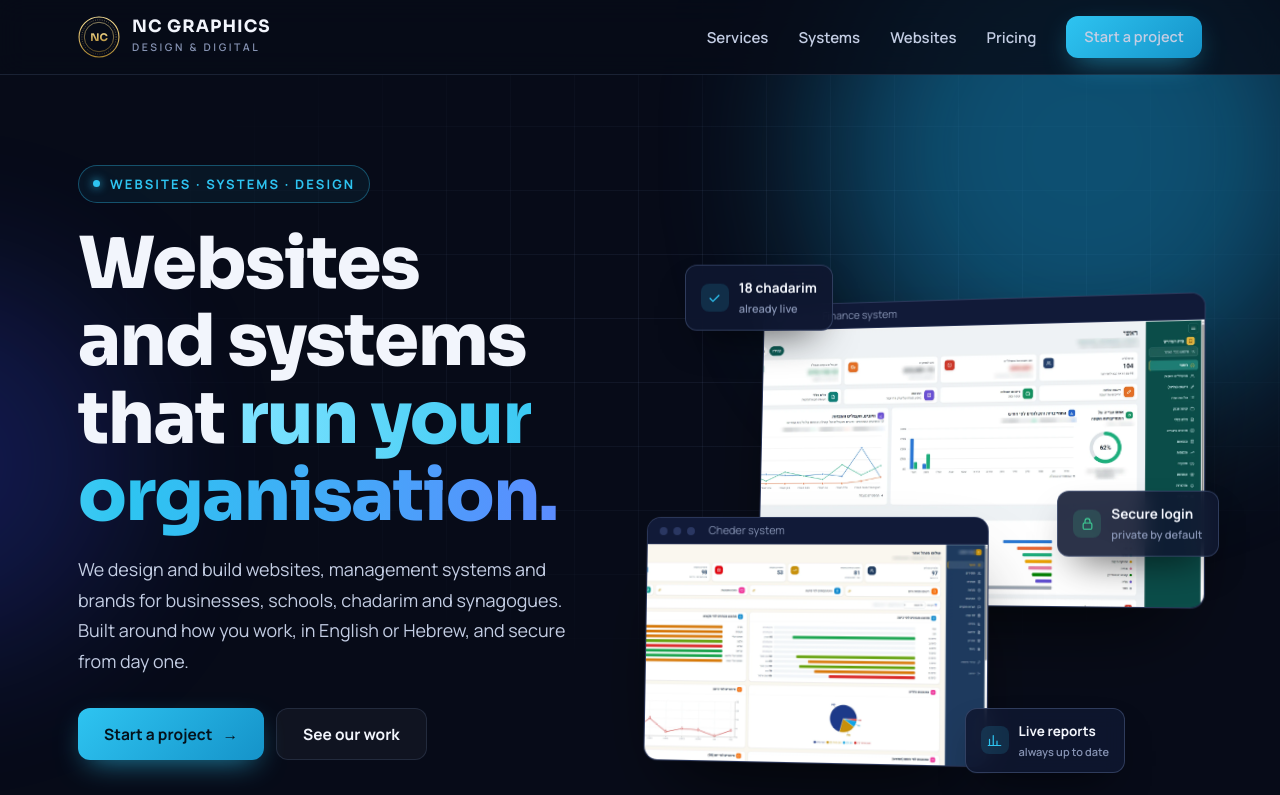
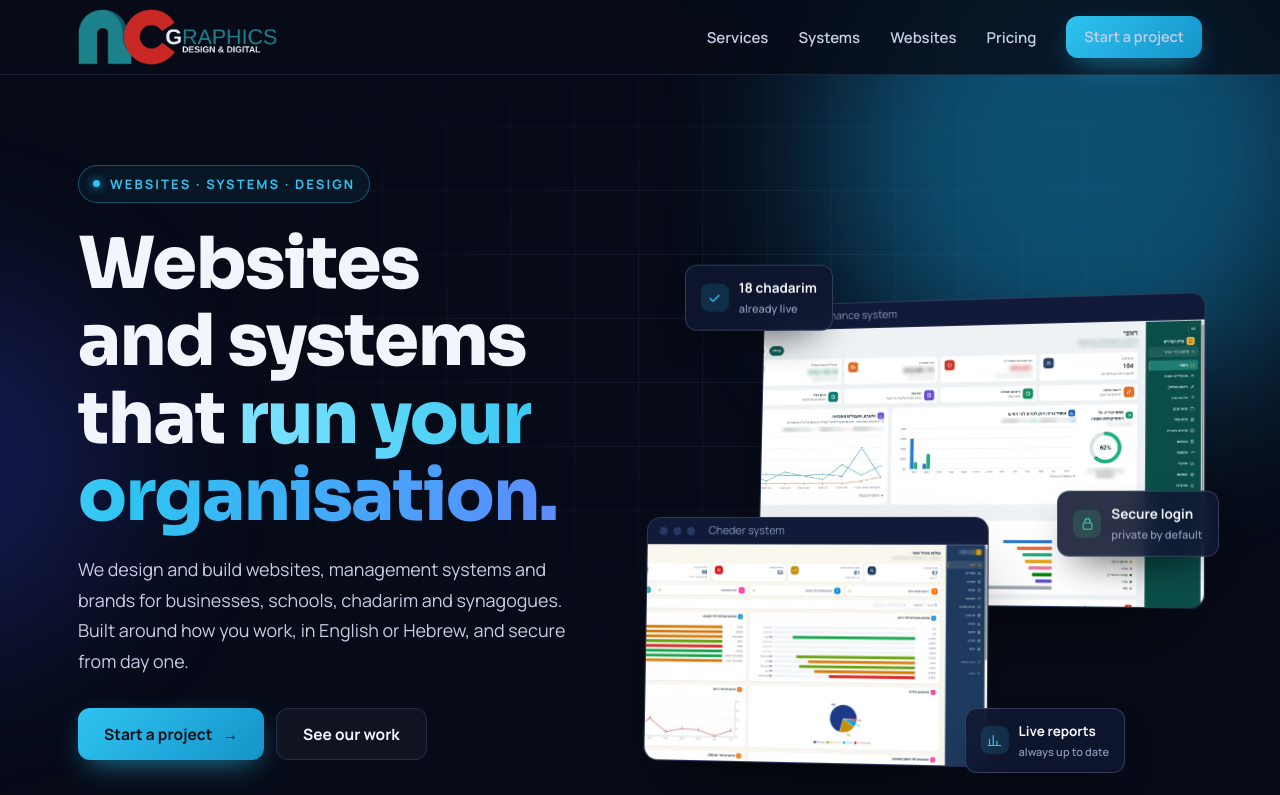
Before and after one commit to NACHMENCOHEN/ncgraphics-site, a plain HTML site: page index.html in a window 1280 px wide. Shown: the top 795 px of the page. Drawn offline with Linux system fonts and the light colour scheme.

Commit message:
New NC Graphics logo and favicon
Co-Authored-By: Claude Opus 5.5 <noreply@anthropic.com>
Claude-Session: https://claude.ai/code/session_018mn8eBMjBUrjarLuwgHVEA

```diff
--- a/index.html
+++ b/index.html
@@ -65,7 +65,9 @@ section{padding:clamp(84px,10vw,130px) 0;position:relative}
 nav{position:sticky;top:0;z-index:50;background:rgba(7,11,24,.82);backdrop-filter:blur(14px);border-bottom:1px solid var(--line)}
 nav .in{display:flex;align-items:center;justify-content:space-between;gap:24px;height:74px}
 .logo{display:flex;align-items:center;gap:12px;text-decoration:none;color:var(--white)}
-.logo svg{width:42px;height:42px}
+.logo img{height:56px;width:auto}
+footer .logo img{height:40px}
+@media (max-width:560px){.logo img{height:46px}}
 .logo b{display:block;font-family:var(--display);font-weight:700;font-size:17px;letter-spacing:.06em;line-height:1}
 .logo small{display:block;font-size:10.5px;letter-spacing:.24em;color:var(--soft);margin-top:4px;font-weight:600}
 .links{display:flex;align-items:center;gap:30px;list-style:none}
@@ -260,7 +262,7 @@ footer .wrap{display:flex;justify-content:space-between;align-items:center;gap:2
 
 <nav aria-label="Main">
   <div class="wrap in">
-    <a class="logo" href="#top" aria-label="NC Graphics home"><svg aria-hidden="true"><use href="#seal"/></svg><span><b>NC GRAPHICS</b><small>DESIGN &amp; DIGITAL</small></span></a>
+    <a class="logo" href="#top" aria-label="NC Graphics home"><img src="img/logo-nc.png" alt="NC Graphics – Design &amp; Digital" width="1000" height="282"></a>
     <ul class="links">
       <li><a href="#services">Services</a></li>
       <li><a href="#systems">Systems</a></li>
@@ -412,7 +414,7 @@ footer .wrap{display:flex;justify-content:space-between;align-items:center;gap:2
 </section>
 
 <footer>
-  <div class="wrap"><a class="logo" href="#top"><svg aria-hidden="true"><use href="#seal"/></svg><span><b>NC GRAPHICS</b><small>DESIGN &amp; DIGITAL</small></span></a><span>© 2026 NC Graphics · Websites, systems &amp; design · London</span></div>
+  <div class="wrap"><a class="logo" href="#top"><img src="img/logo-nc.png" alt="NC Graphics – Design &amp; Digital" width="1000" height="282"></a><span>© 2026 NC Graphics · Websites, systems &amp; design · London</span></div>
 </footer>
 
 <script>
```
Also changed, not shown: favicon.ico, img/apple-touch-icon.png, img/favicon-32.png, img/icon-192.png, img/logo-nc.png (added), img/logo-nc.webp (added).
